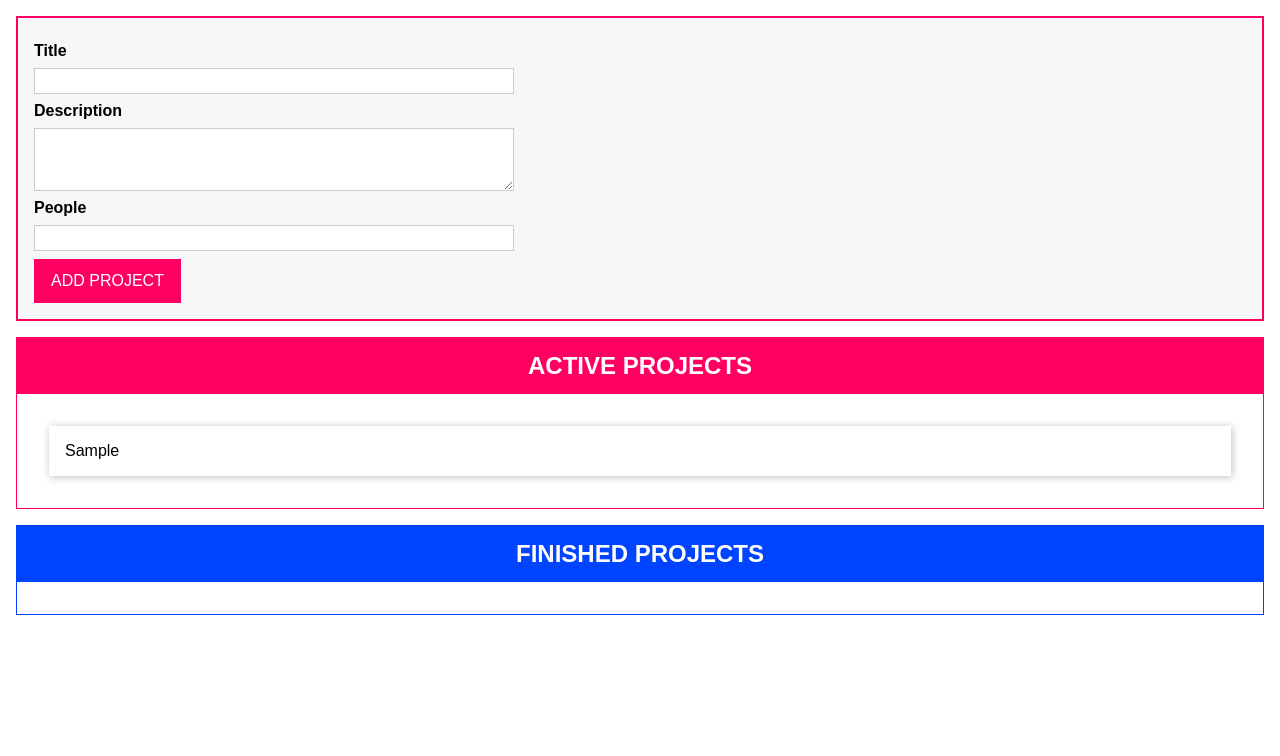
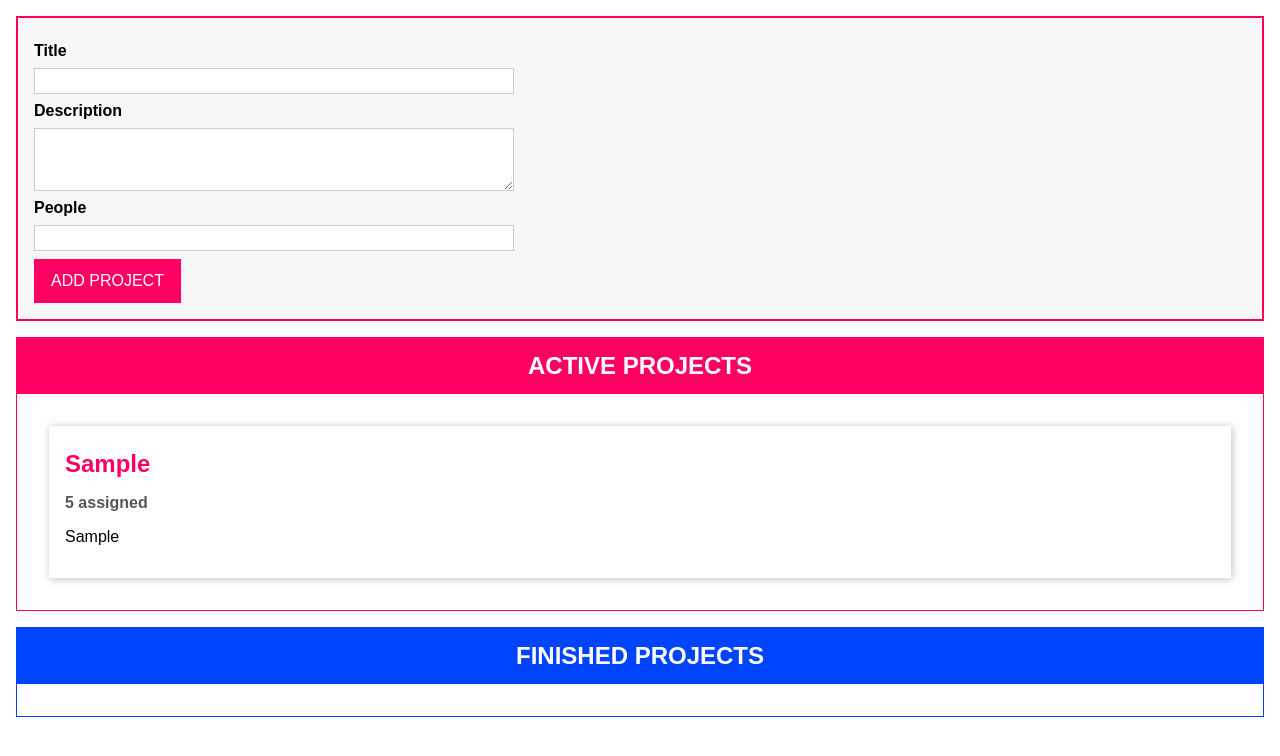
Before and after one commit to rawwr-cmd/Drag-and-drop, a website with bundled scripts: page index.html in a window 1280 px wide. Both pictures are taken after typing "Sample", "Sample", "5" into the empty fields and a click on the button "ADD PROJECT". Built offline with nearby package versions, Linux system fonts and the light colour scheme.

Commit message:
rendering project items with a class

```diff
--- a/index.html
+++ b/index.html
@@ -27,7 +27,11 @@
       </form>
     </template>
     <template id="single-project">
-      <li></li>
+      <li>
+        <h2></h2>
+        <h3></h3>
+        <p></p>
+      </li>
     </template>
     <template id="project-list">
       <section class="projects">
--- a/src/app.ts
+++ b/src/app.ts
@@ -25,6 +25,7 @@ class State<T> {
     this.listeners.push(listenerFn);
   }
 }
+
 class ProjectState extends State<Project> {
   private projects: Project[] = [];
   private static instance: ProjectState;
@@ -176,6 +177,28 @@ abstract class Component<T extends HTMLElement, U extends HTMLElement> {
   abstract renderContent(): void;
 }
 
+//ProjectItem Class
+class ProjectItem extends Component<HTMLUListElement, HTMLLIElement> {
+  private project: Project;
+
+  constructor(hostId: string, project: Project) {
+    super("single-project", hostId, false, project.id);
+    this.project = project;
+
+    this.configure();
+    this.renderContent();
+  }
+
+  configure() {}
+
+  renderContent() {
+    this.element.querySelector("h2")!.textContent = this.project.title;
+    this.element.querySelector("h3")!.textContent =
+      this.project.people.toString() + " assigned";
+    this.element.querySelector("p")!.textContent = this.project.description;
+  }
+}
+
 //project list
 class projectList extends Component<HTMLDivElement, HTMLElement> {
   assignedProjects: Project[];
@@ -235,9 +258,11 @@ class projectList extends Component<HTMLDivElement, HTMLElement> {
 
     listEl.innerHTML = "";
     for (const prjItem of this.assignedProjects) {
-      const listItem = document.createElement("li");
-      listItem.textContent = prjItem.title;
-      listEl.appendChild(listItem);
+      // const listItem = document.createElement("li");
+
+      //this.element.id here is ul id
+      new ProjectItem(this.element.querySelector("ul")!.id, prjItem);
+      console.log(this.element);
     }
   }
 }
```
Also changed, not shown: dist/app.js.
